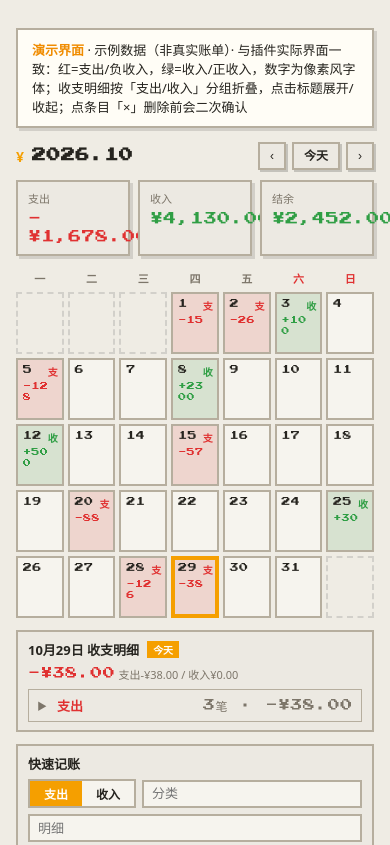
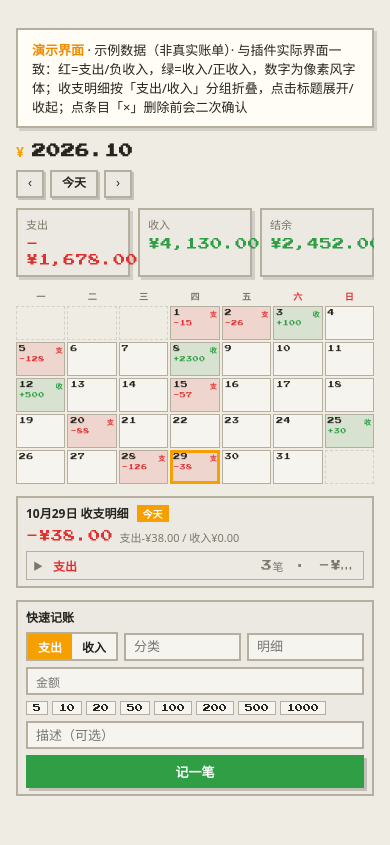
Before and after one commit to KuzeMAX117/simple-pixel-ledger, a website: page demo.html in a window 390 px wide. Shown: the top 845 px of the page. Drawn offline with Linux system fonts and the light colour scheme.

Commit message:
Responsive layout for narrow sidebar widths
- Container queries on .pl-view/.pl-block (<=560px and <=360px tiers)
- Calendar cells shrink (min-height/padding/font), no horizontal overflow at 200px
- Entry titles truncate with ellipsis; day-net single-line ellipsis
- Header stacks, amount input and save button go full-width on narrow view
- Form/detail/block padding tightened; combo boxes flex-basis reduced

```diff
--- a/demo.html
+++ b/demo.html
@@ -714,6 +714,150 @@ body.theme-dark .pl-modal {
   display: block;
 }
 
+/* ============ 容器自适应：窄宽度（Obsidian 侧边栏）贴合边界 ============ */
+.pl-view,
+.pl-block {
+  container-type: inline-size;
+}
+.pl-view {
+  width: 100%;
+  max-width: none;
+  overflow-x: hidden;
+}
+.pl-entry-title {
+  overflow: hidden;
+  text-overflow: ellipsis;
+  white-space: nowrap;
+}
+.pl-day-net {
+  white-space: nowrap;
+  text-overflow: ellipsis;
+  max-width: 100%;
+}
+.pl-detail-total {
+  display: flex;
+  flex-wrap: wrap;
+  align-items: baseline;
+  gap: 2px 6px;
+}
+.pl-group-meta {
+  max-width: 50%;
+  overflow: hidden;
+  text-overflow: ellipsis;
+}
+
+/* 较窄（≤560px：半屏/窄面板） */
+@container (max-width: 560px) {
+  .pl-day {
+    min-height: 46px;
+    padding: 3px 4px;
+  }
+  .pl-day-net {
+    font-size: 7px;
+    margin-top: 2px;
+  }
+  .pl-stat {
+    padding: 6px 8px;
+  }
+  .pl-stat-value {
+    font-size: 12px;
+  }
+  .pl-entry-sign {
+    min-width: 0;
+    flex-shrink: 1;
+  }
+  .pl-form-wrap,
+  .pl-detail-wrap,
+  .pl-block {
+    padding: 6px 8px;
+  }
+  .pl-cb {
+    flex-basis: 84px;
+    min-width: 60px;
+  }
+  .pl-seg-btn {
+    padding: 4px 10px;
+  }
+}
+
+/* 很窄（≤360px：Obsidian 侧边栏典型宽度） */
+@container (max-width: 360px) {
+  .pl-header {
+    flex-direction: column;
+    align-items: stretch;
+  }
+  .pl-cal {
+    gap: 2px;
+  }
+  .pl-day {
+    min-height: 34px;
+    padding: 1px 2px;
+    border-width: 1px;
+  }
+  .pl-day-num {
+    font-size: 7px;
+  }
+  .pl-day-net {
+    font-size: 6px;
+    margin-top: 1px;
+  }
+  .pl-day-sub {
+    font-size: 7px;
+    right: 2px;
+    top: 2px;
+  }
+  .pl-wd {
+    font-size: 9px;
+    padding: 1px 0;
+  }
+  .pl-detail-total-label {
+    display: block;
+  }
+  .pl-amount {
+    flex: 1 1 100%;
+  }
+  .pl-save-row {
+    justify-content: stretch;
+  }
+  .pl-btn-primary {
+    width: 100%;
+  }
+  .pl-entry {
+    gap: 6px;
+    padding: 4px 4px;
+  }
+  .pl-entry-title {
+    font-size: 12px;
+  }
+  .pl-entry-sign {
+    font-size: 10px;
+  }
+  .pl-group-head {
+    font-size: 12px;
+    padding: 5px 6px;
+  }
+  .pl-group-meta {
+    font-size: 11px;
+    max-width: 96px;
+  }
+  .pl-detail-title {
+    font-size: 12px;
+  }
+  .pl-form-caption,
+  .pl-title {
+    font-size: 12px;
+  }
+  .pl-cat,
+  .pl-detail {
+    flex: 1 1 60px;
+    min-width: 0;
+  }
+  .pl-chip {
+    padding: 2px 6px;
+    font-size: 8px;
+  }
+}
+
 /* 演示页确认弹层（模拟插件内 Obsidian 确认弹窗） */
 .pl-demo-mask {
   position: fixed; inset: 0;
--- a/styles.css
+++ b/styles.css
@@ -684,3 +684,147 @@ body.theme-dark .pl-modal {
 .pl-group.is-open .pl-group-body {
   display: block;
 }
+
+/* ============ 容器自适应：窄宽度（Obsidian 侧边栏）贴合边界 ============ */
+.pl-view,
+.pl-block {
+  container-type: inline-size;
+}
+.pl-view {
+  width: 100%;
+  max-width: none;
+  overflow-x: hidden;
+}
+.pl-entry-title {
+  overflow: hidden;
+  text-overflow: ellipsis;
+  white-space: nowrap;
+}
+.pl-day-net {
+  white-space: nowrap;
+  text-overflow: ellipsis;
+  max-width: 100%;
+}
+.pl-detail-total {
+  display: flex;
+  flex-wrap: wrap;
+  align-items: baseline;
+  gap: 2px 6px;
+}
+.pl-group-meta {
+  max-width: 50%;
+  overflow: hidden;
+  text-overflow: ellipsis;
+}
+
+/* 较窄（≤560px：半屏/窄面板） */
+@container (max-width: 560px) {
+  .pl-day {
+    min-height: 46px;
+    padding: 3px 4px;
+  }
+  .pl-day-net {
+    font-size: 7px;
+    margin-top: 2px;
+  }
+  .pl-stat {
+    padding: 6px 8px;
+  }
+  .pl-stat-value {
+    font-size: 12px;
+  }
+  .pl-entry-sign {
+    min-width: 0;
+    flex-shrink: 1;
+  }
+  .pl-form-wrap,
+  .pl-detail-wrap,
+  .pl-block {
+    padding: 6px 8px;
+  }
+  .pl-cb {
+    flex-basis: 84px;
+    min-width: 60px;
+  }
+  .pl-seg-btn {
+    padding: 4px 10px;
+  }
+}
+
+/* 很窄（≤360px：Obsidian 侧边栏典型宽度） */
+@container (max-width: 360px) {
+  .pl-header {
+    flex-direction: column;
+    align-items: stretch;
+  }
+  .pl-cal {
+    gap: 2px;
+  }
+  .pl-day {
+    min-height: 34px;
+    padding: 1px 2px;
+    border-width: 1px;
+  }
+  .pl-day-num {
+    font-size: 7px;
+  }
+  .pl-day-net {
+    font-size: 6px;
+    margin-top: 1px;
+  }
+  .pl-day-sub {
+    font-size: 7px;
+    right: 2px;
+    top: 2px;
+  }
+  .pl-wd {
+    font-size: 9px;
+    padding: 1px 0;
+  }
+  .pl-detail-total-label {
+    display: block;
+  }
+  .pl-amount {
+    flex: 1 1 100%;
+  }
+  .pl-save-row {
+    justify-content: stretch;
+  }
+  .pl-btn-primary {
+    width: 100%;
+  }
+  .pl-entry {
+    gap: 6px;
+    padding: 4px 4px;
+  }
+  .pl-entry-title {
+    font-size: 12px;
+  }
+  .pl-entry-sign {
+    font-size: 10px;
+  }
+  .pl-group-head {
+    font-size: 12px;
+    padding: 5px 6px;
+  }
+  .pl-group-meta {
+    font-size: 11px;
+    max-width: 96px;
+  }
+  .pl-detail-title {
+    font-size: 12px;
+  }
+  .pl-form-caption,
+  .pl-title {
+    font-size: 12px;
+  }
+  .pl-cat,
+  .pl-detail {
+    flex: 1 1 60px;
+    min-width: 0;
+  }
+  .pl-chip {
+    padding: 2px 6px;
+    font-size: 8px;
+  }
+}
```
